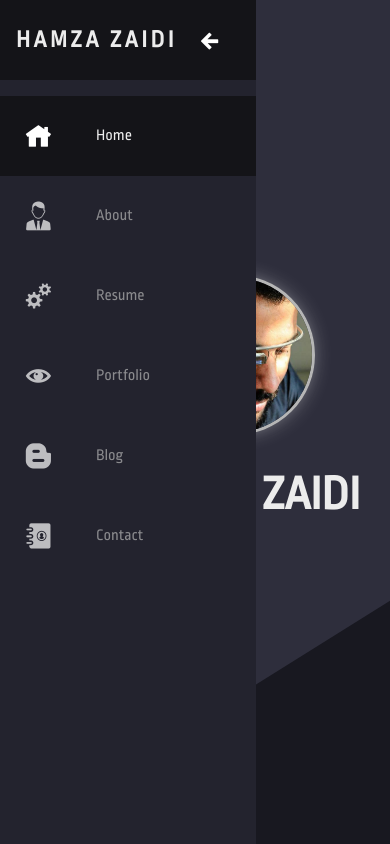
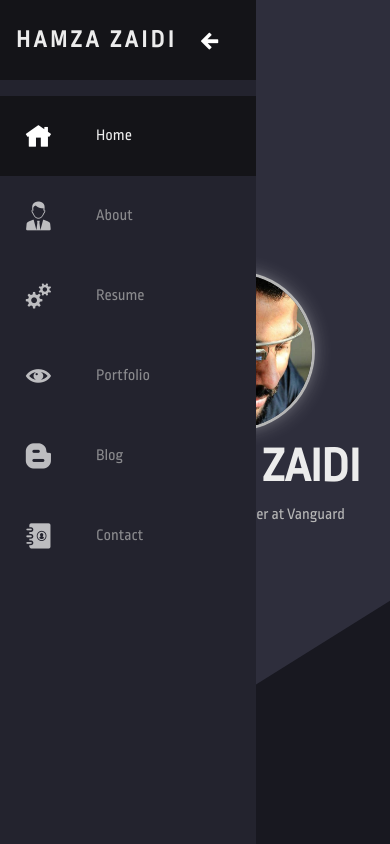
Before and after one commit to hamzazaidi/hamzadev, an Angular app: page /home in a window 390 px wide. Built offline with nearby package versions, Linux system fonts and the light colour scheme.

Commit message:
add nav bar media query

```diff
--- a/src/app/components/qualifications/qualifications.component.html
+++ b/src/app/components/qualifications/qualifications.component.html
@@ -1,4 +1,5 @@
 <div class="container-fluid no-gutters">
+    <h1>Education</h1>
     <div class="row no-gutters">
         <div class="col-12 col-lg-6 col-xl-4" *ngFor="let qualification of qualifications">
             <app-qualification [qualification]="qualification"></app-qualification>
--- a/src/app/components/qualifications/qualifications.component.scss
+++ b/src/app/components/qualifications/qualifications.component.scss
@@ -0,0 +1,7 @@
+@import "../../scss/theme.scss";
+h1 {
+    color: $text-primary;
+    font-size: 2rem;
+    margin-bottom: 0;
+    margin-left: 1rem;
+}
--- a/src/app/containers/home/home.component.html
+++ b/src/app/containers/home/home.component.html
@@ -4,6 +4,7 @@
         <span class="firstName">{{ (profile$ | async)?.firstName }}</span>
         <span class="lastName">{{ (profile$ | async)?.lastName }}</span>
     </h1>
+    <div class="sub-title">Lead Frontend Engineer at Vanguard</div>
     <div class="typing-text">
         <app-typing-text [phrases]="phrases$ | async"></app-typing-text>
     </div>
--- a/src/app/containers/home/home.component.scss
+++ b/src/app/containers/home/home.component.scss
@@ -8,7 +8,7 @@
     h1 {
         text-transform: uppercase;
         font-size: 3rem;
-        margin: 1.5rem;
+        margin: 0 1.5rem;
         .firstName {
             color: var(--text-primary);
             margin-right: 1rem;
@@ -16,6 +16,10 @@
         .lastName {
             color: var(--text-secondary);
         }
+    }
+    .sub-title {
+        color: var(--text-primary);
+        margin-bottom: 2rem;
     }
     img {
         width: 10rem;
```
